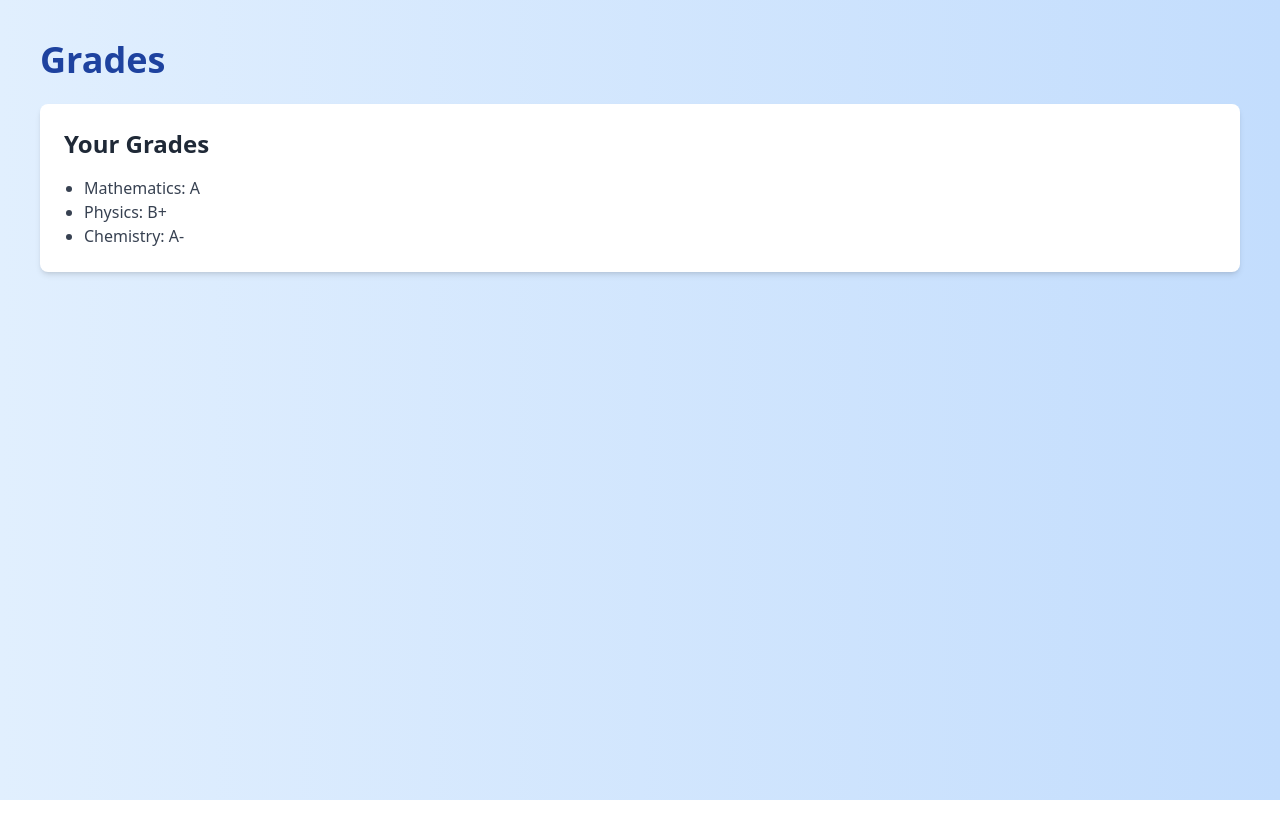
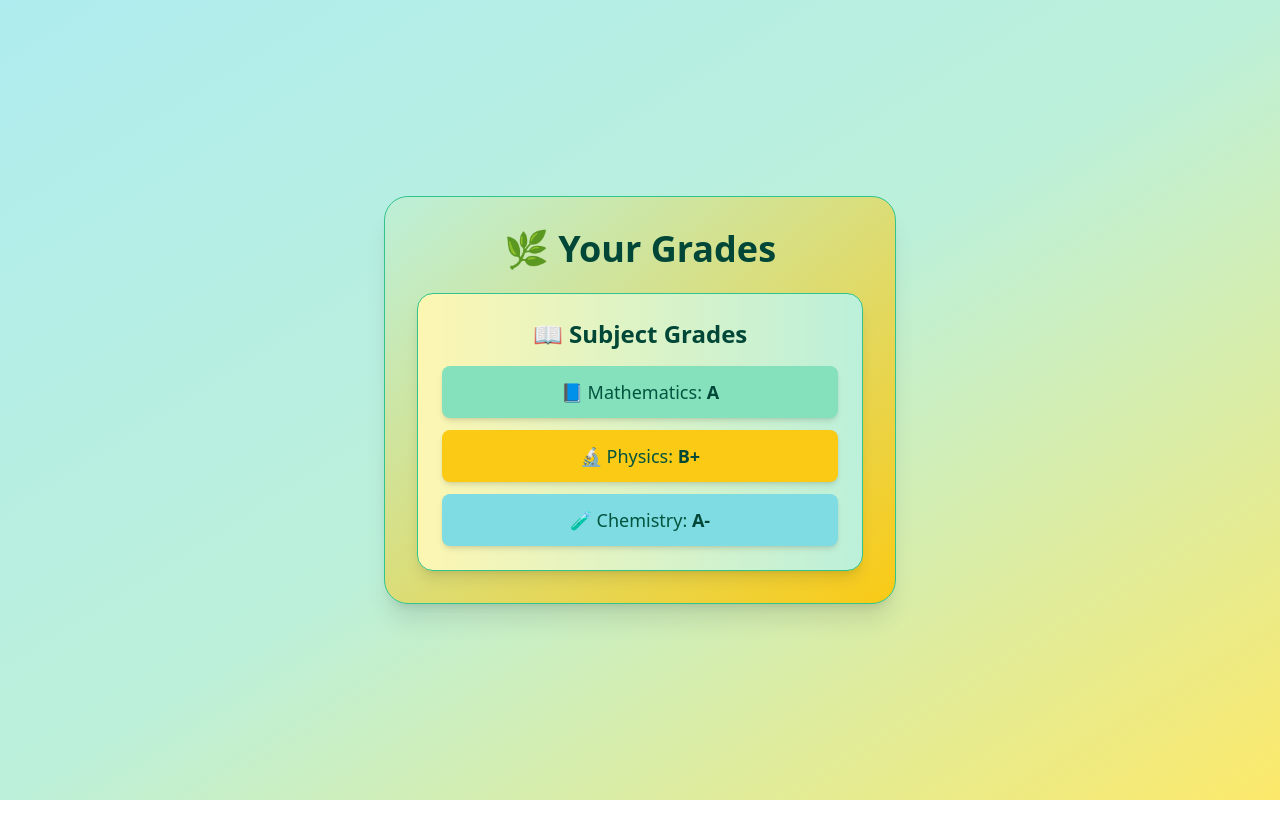
Before and after one commit to Tamal1912/LMS, a React (Vite) app in the folder frontend/: page /grades in a window 1280 px wide. Shown: the top 838 px of the page. Built offline with nearby package versions, Linux system fonts and the light colour scheme.

Commit message:
Update Grade.jsx

```diff
--- a/frontend/src/pages/Grade.jsx
+++ b/frontend/src/pages/Grade.jsx
@@ -2,15 +2,17 @@ import React from "react";
 
 const Grade = () => {
   return (
-    <div className="min-h-screen bg-gradient-to-r from-blue-100 to-blue-200 p-10">
-      <h1 className="text-4xl font-extrabold text-blue-800 mb-6">Grades</h1>
-      <div className="bg-white shadow-md rounded-lg p-6">
-        <h2 className="text-2xl font-bold text-gray-800 mb-4">Your Grades</h2>
-        <ul className="list-disc pl-5 text-gray-700">
-          <li>Mathematics: A</li>
-          <li>Physics: B+</li>
-          <li>Chemistry: A-</li>
-        </ul>
+    <div className="min-h-screen bg-gradient-to-br from-teal-200 via-green-200 to-yellow-200 p-10 flex items-center justify-center">
+      <div className="bg-gradient-to-br from-green-200 to-yellow-300 shadow-xl rounded-3xl p-8 max-w-lg w-full text-center border border-green-400">
+        <h1 className="text-4xl font-extrabold text-green-900 mb-6">🌿 Your Grades</h1>
+        <div className="bg-gradient-to-r from-yellow-100 to-green-200 p-6 rounded-2xl shadow-lg border border-green-400">
+          <h2 className="text-2xl font-bold text-green-900 mb-4">📖 Subject Grades</h2>
+          <ul className="space-y-3 text-green-800 text-lg">
+            <li className="p-3 bg-green-300 rounded-lg shadow-md">📘 Mathematics: <span className="font-semibold text-green-900">A</span></li>
+            <li className="p-3 bg-yellow-300 rounded-lg shadow-md">🔬 Physics: <span className="font-semibold text-green-900">B+</span></li>
+            <li className="p-3 bg-teal-300 rounded-lg shadow-md">🧪 Chemistry: <span className="font-semibold text-green-900">A-</span></li>
+          </ul>
+        </div>
       </div>
     </div>
   );
```
